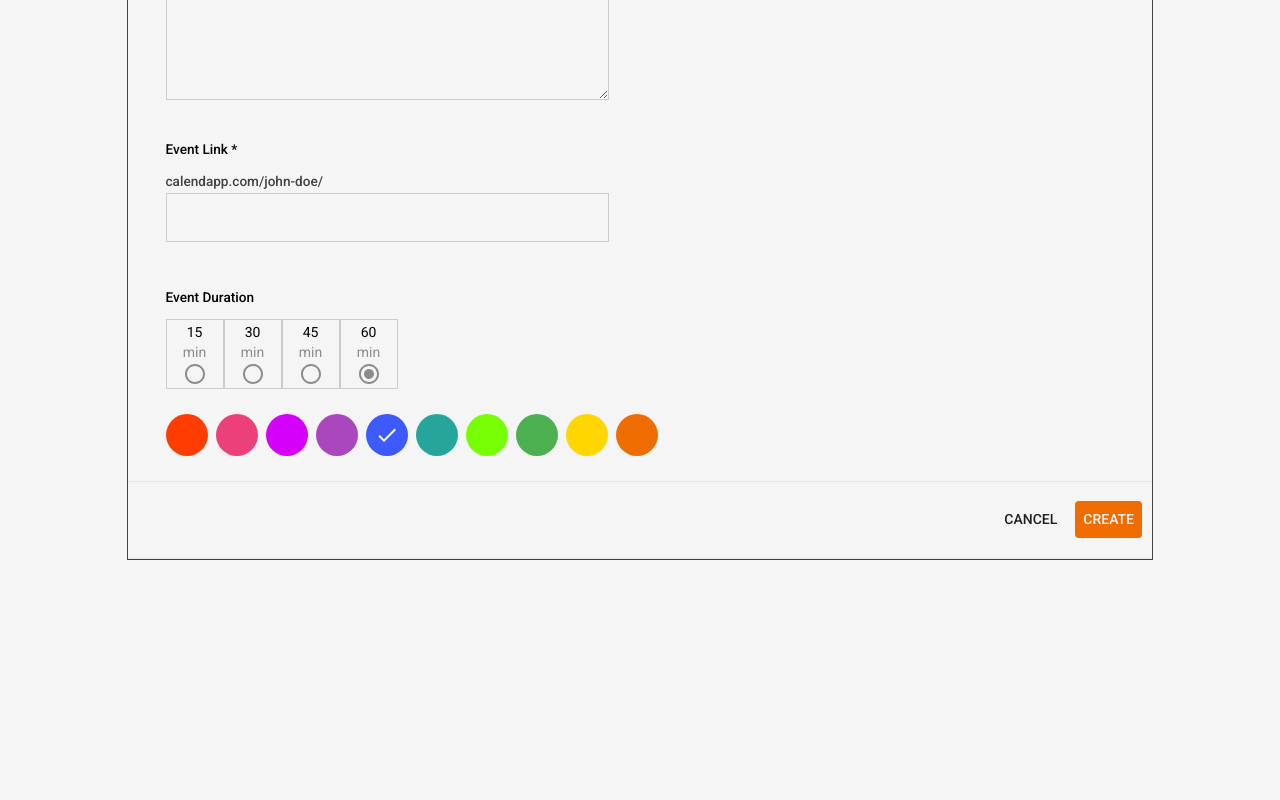
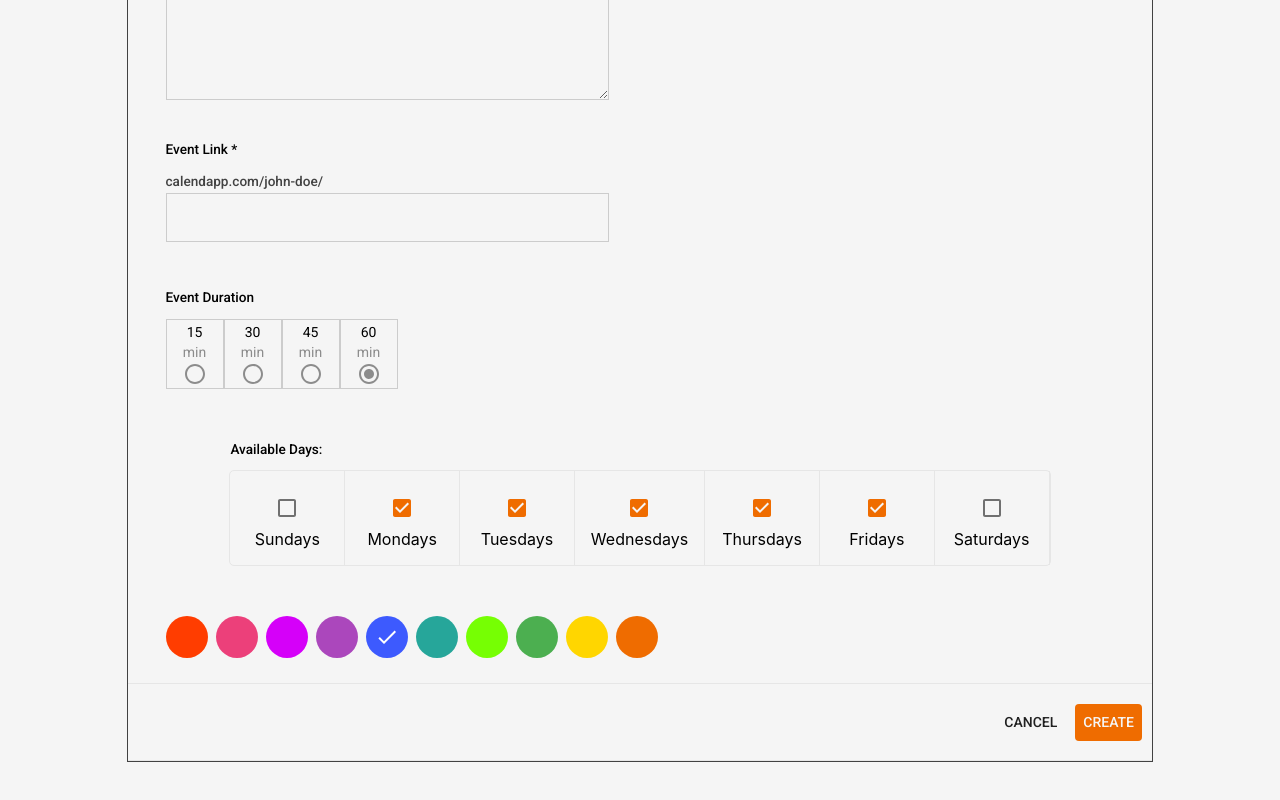
Before and after one commit to hatchways/team-matcha, a React (Create React App) app in the folder client/: page /events/event-type/solo in a window 1280 px wide. Shown: the part 667-1467 px from the top of the page. Before the commit the page ends 1327 px from the top, so only its background shows below. Built offline with nearby package versions, Linux system fonts and the light colour scheme.

Commit message:
days available checkboxes added to event-form

```diff
--- /dev/null
+++ b/client/src/pages/EventTypePage/SoloEventPage/EventDaysAvlCheckBox/EventDaysAvlCheckBox.js
@@ -0,0 +1,95 @@
+import React from 'react';
+import { Box, Checkbox,Typography } from '@material-ui/core';
+import { withStyles } from '@material-ui/core/styles';
+import { orange } from '@material-ui/core/colors';
+
+const OrangeCheckbox = withStyles({
+    root: {
+        '&$checked': {
+            color: orange[800],
+        },
+    },
+    checked: {},
+})(props => <Checkbox color="default" {...props} />);
+
+const DaysAvailableCheckBox = ({ daysAvl, handleCheckbox }) => (
+    <Box className="daysChkBox__content--days">
+        <Typography variant="h6" className="daysChkBox__content--days--title">Available Days:</Typography>
+        <Box className="daysChkBox__content--days--list">
+            <Box className="daysChkBox__content--days--item">
+                <OrangeCheckbox
+                    onChange={handleCheckbox}
+                    name="sunday"
+                    value={daysAvl.sunday}
+                    checked={daysAvl.sunday}
+                />
+                <br/>
+                <label className="daysChkBox__content--days--label" htmlFor="sunday">Sundays</label>
+            </Box>
+
+            <Box className="daysChkBox__content--days--item">
+                <OrangeCheckbox
+                    onChange={handleCheckbox}
+                    name="monday"
+                    value={daysAvl.monday}
+                    checked={daysAvl.monday}
+                />                        <br/>
+                <label className="daysChkBox__content--days--label" htmlFor="monday">Mondays</label>
+            </Box>
+
+            <Box className="daysChkBox__content--days--item">
+                <OrangeCheckbox
+                    onChange={handleCheckbox}
+                    name="tuesday"
+                    value={daysAvl.tuesday}
+                    checked={daysAvl.tuesday}
+                />                            <br/>
+                <label className="daysChkBox__content--days--label" htmlFor="tuesday">Tuesdays</label>
+            </Box>
+
+            <Box className="daysChkBox__content--days--item">
+                <OrangeCheckbox
+                    onChange={handleCheckbox}
+                    name="wednesday"
+                    value={daysAvl.wednesday}
+                    checked={daysAvl.wednesday}
+                />
+                <br/>
+                <label className="daysChkBox__content--days--label" htmlFor="wednesday">Wednesdays</label>
+            </Box>
+
+            <Box className="daysChkBox__content--days--item">
+                <OrangeCheckbox
+                    onChange={handleCheckbox}
+                    name="thursday"
+                    value={daysAvl.thursday}
+                    checked={daysAvl.thursday}
+                />
+                <br/>
+                <label className="daysChkBox__content--days--label" htmlFor="thursday">Thursdays</label>
+            </Box>
+
+            <Box className="daysChkBox__content--days--item">
+                <OrangeCheckbox
+                    onChange={handleCheckbox}
+                    name="friday"
+                    value={daysAvl.friday}
+                    checked={daysAvl.friday}
+                />                            <br/>
+                <label className="daysChkBox__content--days--label" htmlFor="friday">Fridays</label>
+            </Box>
+
+            <Box className="daysChkBox__content--days--item">
+                <OrangeCheckbox
+                    onChange={handleCheckbox}
+                    name="saturday"
+                    value={daysAvl.saturday}
+                    checked={daysAvl.saturday}
+                />                            <br/>
+                <label className="daysChkBox__content--days--label" htmlFor="saturday">Saturdays</label>
+            </Box>
+        </Box>
+    </Box>
+);
+
+export default DaysAvailableCheckBox;
--- a/client/src/pages/EventTypePage/SoloEventPage/SoloEventPage.js
+++ b/client/src/pages/EventTypePage/SoloEventPage/SoloEventPage.js
@@ -12,6 +12,7 @@ import EventLocationDropdown from './EventLocationDropdown/EventLocationDropdown
 import EventTextArea from './EventTextArea/EventTextArea';
 import RadioColorList from './RadioColorList/RadioColorList';
 import RadioDurationList from './RadioDurationList/RadioDurationList';
+import EventDaysAvlCheckBox from './EventDaysAvlCheckBox/EventDaysAvlCheckBox';
 import PhoneCallModal from './Modals/PhoneCallModal';
 import LocationModal from './Modals/LocationModal';
 
@@ -31,7 +32,16 @@ class SoloEventPage extends Component {
             eventNameError: '',
             locationDropDownField: 'Add a location',
             showLocationModal: false,
-            showPhoneCallModal: false
+            showPhoneCallModal: false,
+            daysAvl: {
+                sunday: false,
+                monday: true,
+                tuesday: true,
+                wednesday: true,
+                thursday: true,
+                friday: true,
+                saturday: false
+            },
         }
     }
 
@@ -91,6 +101,7 @@ class SoloEventPage extends Component {
                 eventLink: this.state.eventLink.replace(/\s+/g, '-').toLowerCase(),
                 eventLocation: (eventDesignatedLocation.length > 0 ? eventDesignatedLocation : this.state.eventLocation),
                 eventName: this.state.eventName.trim(),
+                eventDaysAvl: this.state.daysAvl
             }
             console.log('event created!', event);
             this.props.history.push('/events');
@@ -119,6 +130,20 @@ class SoloEventPage extends Component {
     handlePhoneNumber = (e) => {
         this.setState({ phone: e });
     }
+
+    // method: gets the users checkbox values
+    handleCheckbox = (e) => {
+        const { name } = e.target;
+
+        this.setState((prevState) => {
+            return {
+                daysAvl: {
+                    ...this.state.daysAvl,
+                    [name]: !prevState.daysAvl[name]
+                }
+            }
+        });
+    };
 
     render(){
         return (
@@ -151,6 +176,10 @@ class SoloEventPage extends Component {
                             handleUserInput={this.handleUserInput}
                             eventDuration={this.state.eventDuration}
                         />
+                        <EventDaysAvlCheckBox
+                            handleCheckbox={this.handleCheckbox}
+                            daysAvl={this.state.daysAvl}
+                        />
                         <Box className="soloEvent__form--input soloEvent__form--radio">
                             <RadioColorList
                             eventColor={this.state.eventColor}
--- /dev/null
+++ b/client/src/styles/components/EventDaysAvlCheckbox.scss
@@ -0,0 +1,84 @@
+.daysChkBox{
+    background-color: #fff;
+    width: 80%;
+
+    &__content{
+        @include applyFlex(center, center, column);
+        width: 100%;
+
+        &--days{
+            @include applyFlex(center, center, column);
+            padding-top: 25px;
+            padding-bottom: 50px;
+            width: 80%;
+
+            &--title{
+                font-size: .85rem !important;
+                margin-bottom: 10px !important;
+                width: 100%;
+            }
+            &--list{
+                @include applyFlex(center, space-between);
+                @include solid1pxBorder;
+                width: 100%;
+            }
+            &--item{
+                text-align: center;
+                padding: 16px 16px;
+                flex: 1;
+                border-right: solid 1px $off-white;
+            }
+        }
+    }
+}
+
+// Extra small devices (portrait phones, less than 576px)
+@media (max-width: 575.98px) {
+    .daysChkBox{
+        width: 90%;
+        &__content{
+            &--hours{
+                text-align: center;
+                &--values{
+                    @include applyFlex(center, center, column);
+                }
+                &--select{
+                    width: 50%;
+                }
+            }
+
+            &--days{
+                &--list{
+                    overflow-x: scroll;
+                }
+            }
+        }
+    }
+}
+
+// Extra small devices (landscape phones, less than 576px)
+@media (max-width: 575.98px) and (orientation: landscape){
+    .daysChkBox{
+        width: 90%;
+        &__content{
+            &--days{
+                &--list{
+                    overflow-x: scroll;
+                }
+            }
+        }
+    }
+}
+
+// Large devices (desktops, 992px and up)
+@media (min-width: 576px) and (max-width: 1199.98px) {
+    .daysChkBox{
+        &__content{
+            &--days{
+                &--list{
+                    overflow-x: scroll;
+                }
+            }
+        }
+    }
+}
--- a/client/src/styles/main.scss
+++ b/client/src/styles/main.scss
@@ -26,3 +26,4 @@
 @import './components/SoloEvent.scss';
 @import './components/LocationModal.scss';
 @import './components/PhoneCallModal.scss';
+@import './components/EventDaysAvlCheckbox.scss';
```
